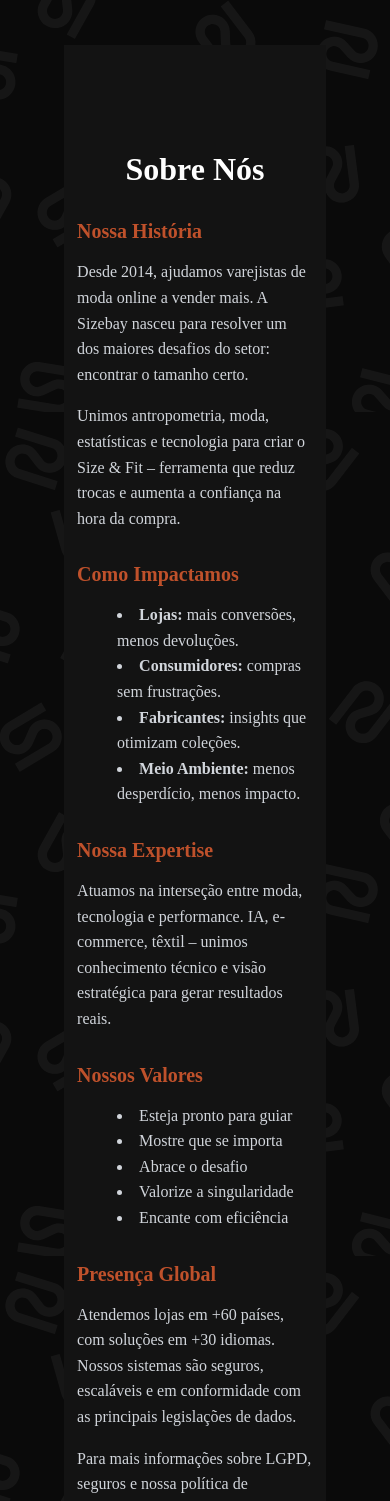
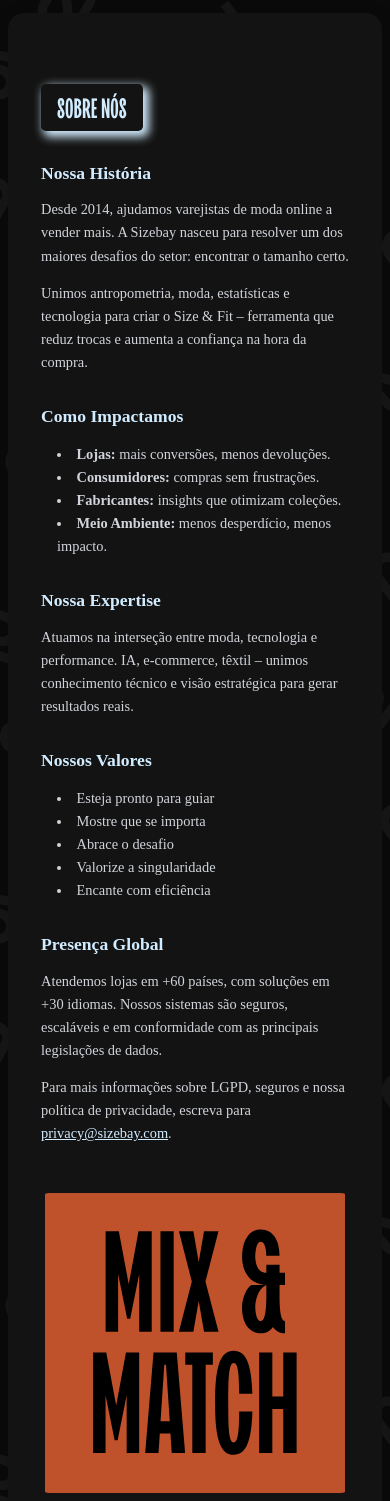
Before and after one commit to AllanMicuanski/PEX, a React (Vite) app: page / in a window 390 px wide. Shown: the part 432-1933 px from the top of the page. Built offline with nearby package versions, Linux system fonts and the light colour scheme.

Commit message:
responsive about pg

```diff
--- a/src/components/about/About.css
+++ b/src/components/about/About.css
@@ -1,10 +1,13 @@
 .about-section {
   background-color: #131313;
-  color: #fff;
-  padding: 5rem 0;
+  margin: 4rem auto;
+  padding: 2rem;
+  border-radius: 1rem;
+  max-width: 1200px;
+  box-shadow: 0 4px 20px rgba(0, 0, 0, 0.1);
   display: flex;
-  justify-content: center;
-  margin: 4rem;
+  flex-direction: column;
+  align-items: center;
 }
 
 .about-container {
@@ -14,10 +17,18 @@
 }
 
 .about-title {
-  font-size: 2rem;
-  font-weight: 700;
-  text-align: center;
+  font-family: "KassiClassic", sans-serif;
+  font-size: 2.5rem;
+  font-weight: 100;
+  text-transform: uppercase;
   margin-bottom: 2rem;
+  box-shadow: 4px 4px 10px 2px #d2ecff;
+  padding: 0.5rem 1rem;
+  border-radius: 0.3rem;
+  color: #d2ecff;
+  width: max-content;
+  display: flex;
+  justify-content: center;
 }
 
 .about-block {
@@ -27,7 +38,7 @@
 .about-block h3 {
   font-size: 1.25rem;
   margin-bottom: 0.5rem;
-  color: #bf512b; /* Destaque */
+  color: #d2ecff;
 }
 
 .about-block p,
@@ -39,18 +50,52 @@
 
 .about-block ul {
   list-style: disc inside;
+  padding-left: 0;
+  margin-left: 1rem;
 }
 
 .about-contact a {
-  color: #60a5fa;
+  color: #d2ecff;
   text-decoration: underline;
+}
+
+.img-about {
+  display: flex;
+  justify-content: center;
+  gap: 2rem;
+  margin-top: 3rem;
+  flex-wrap: wrap;
 }
 
 .about-section img {
   border-radius: 8px;
-  margin-left: 2rem;
+  max-width: 100%;
+  height: auto;
+  flex: 1 1 300px;
+  object-fit: contain;
 }
-.img-about {
-  display: flex;
-  justify-content: center;
+
+@media (max-width: 768px) {
+  .about-section {
+    margin: 2rem 0.5rem;
+    padding: 3rem 1rem;
+  }
+
+  .about-title {
+    font-size: 1.75rem;
+  }
+
+  .about-block h3 {
+    font-size: 1.1rem;
+  }
+
+  .about-block p,
+  .about-block li {
+    font-size: 0.9rem;
+  }
+
+  .img-about {
+    flex-direction: column;
+    gap: 1.5rem;
+  }
 }
--- a/src/components/about/About.jsx
+++ b/src/components/about/About.jsx
@@ -2,7 +2,7 @@
 
 function About() {
   return (
-    <section id="about"  className="about-section">
+    <section id="about" className="about-section">
       <div className="about-container">
         <h2 className="about-title">Sobre Nós</h2>
 
@@ -55,14 +55,13 @@
         </div>
 
         <div className="img-about">
-
           <img
             src="src/assets/mixMatch.svg"
-        alt="Tape Right"
+            alt="Mix and Match"
           />
           <img
             src="src/assets/sizeFit.svg"
-        alt="Tape Right"
+            alt="Size & Fit"
           />
         </div>
       </div>
```
Lines whose indentation alone changed are shown as unchanged.
